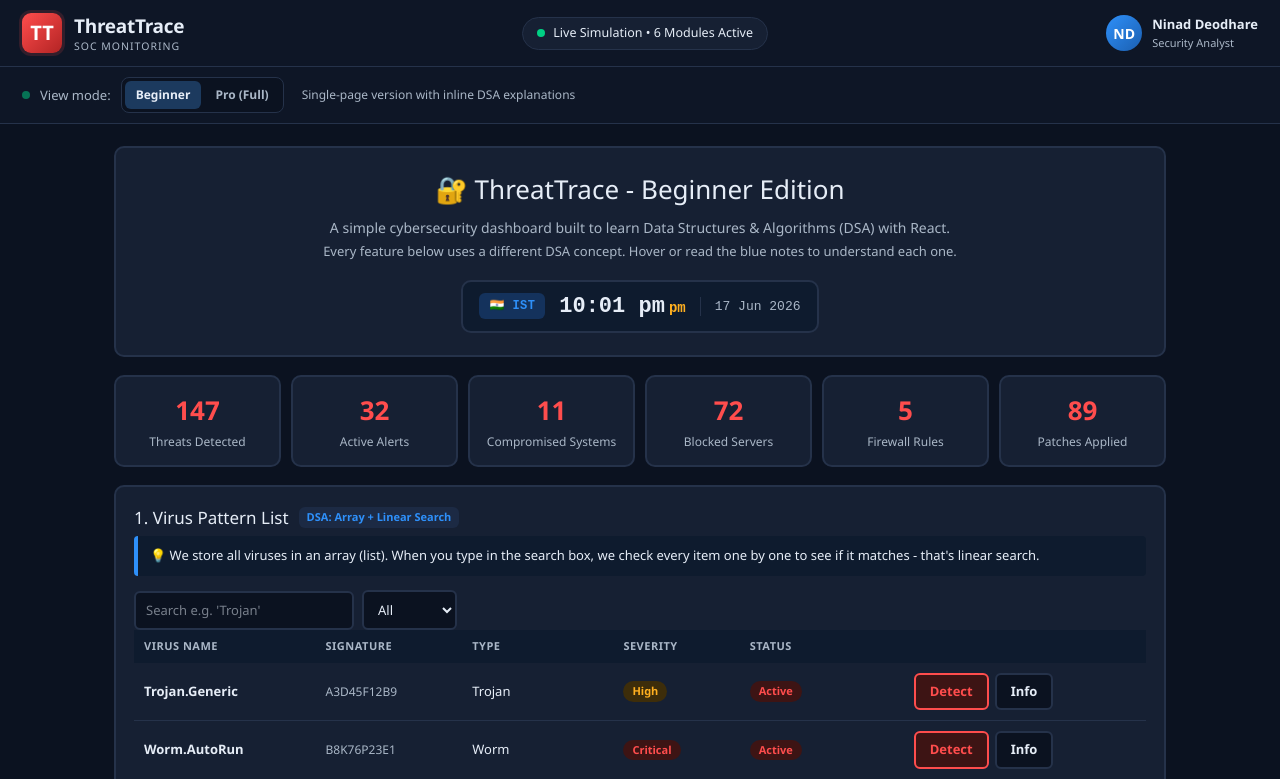
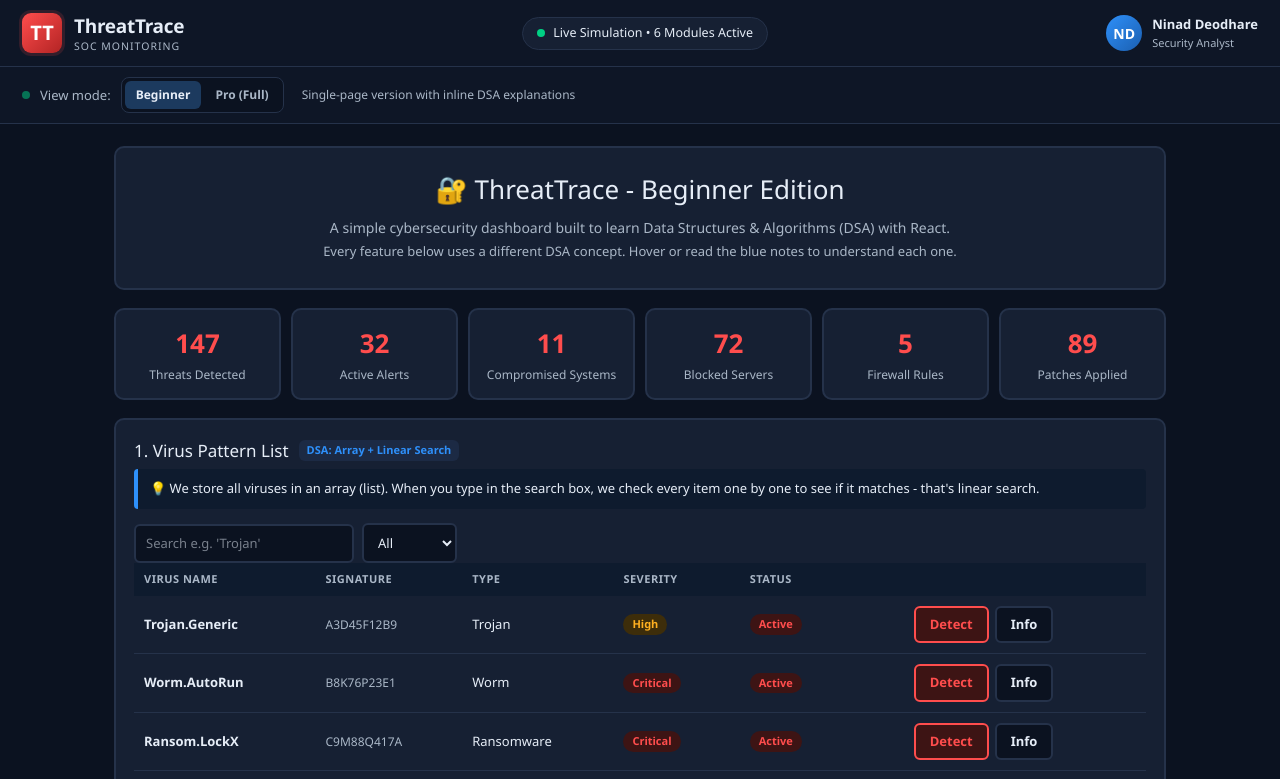
Before and after one commit to ninad2008/React-Major-Project, a React (Vite) app: page / in a window 1280 px wide. Shown: the top 779 px of the page. Built offline with nearby package versions, Linux system fonts and the light colour scheme.

Commit message:
Update BeginnerDashboard.jsx

```diff
--- a/src/pages/BeginnerDashboard.jsx
+++ b/src/pages/BeginnerDashboard.jsx
@@ -6,33 +6,6 @@ import initialAlerts from "../data/alerts";
 import systemFiles from "../data/systems";
 import { attackGraph } from "../data/attackGraph";
 import { initialTimeline } from "../data/timeline";
-
-const IST_TIMEZONE = "Asia/Kolkata";
-
-const fmtISTTime = (d = new Date()) =>
-  d.toLocaleTimeString("en-IN", {
-    timeZone: IST_TIMEZONE,
-    hour: "2-digit",
-    minute: "2-digit",
-    second: "2-digit",
-    hour12: true,
-  });
-
-const fmtISTClock = (d = new Date()) =>
-  d.toLocaleTimeString("en-IN", {
-    timeZone: IST_TIMEZONE,
-    hour: "2-digit",
-    minute: "2-digit",
-    hour12: true,
-  });
-
-const fmtISTDate = (d = new Date()) =>
-  d.toLocaleDateString("en-IN", {
-    timeZone: IST_TIMEZONE,
-    day: "2-digit",
-    month: "short",
-    year: "numeric",
-  });
 
 const Badge = ({ kind }) => {
   const map = {
@@ -217,15 +190,6 @@ const BeginnerDashboard = () => {
         <h1>🔐 ThreatTrace - Beginner Edition</h1>
         <p>A simple cybersecurity dashboard built to learn Data Structures &amp; Algorithms (DSA) with React.</p>
         <p style={{ fontSize: 13 }}>Every feature below uses a different DSA concept. Hover or read the blue notes to understand each one.</p>
-
-        <div className="bk-clock">
-          <span className="bk-clock-flag">🇮🇳 IST</span>
-          <div className="bk-clock-time">
-            <span className="bk-clock-digits">{fmtISTClock(istNow)}</span>
-            <span className="bk-clock-seconds">{fmtISTTime(istNow).slice(-3)}</span>
-          </div>
-          <span className="bk-clock-date">{fmtISTDate(istNow)}</span>
-        </div>
       </div>
 
       <div className="bk-stats">
```
